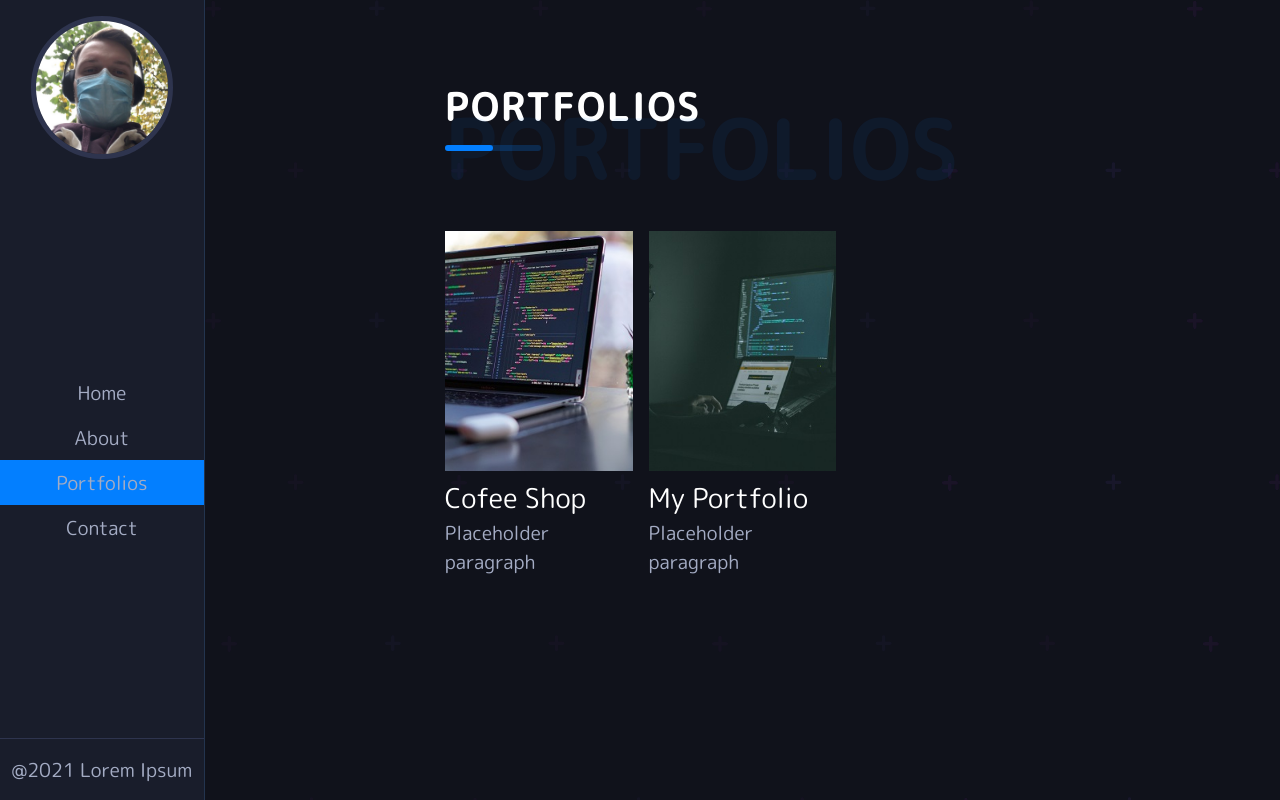
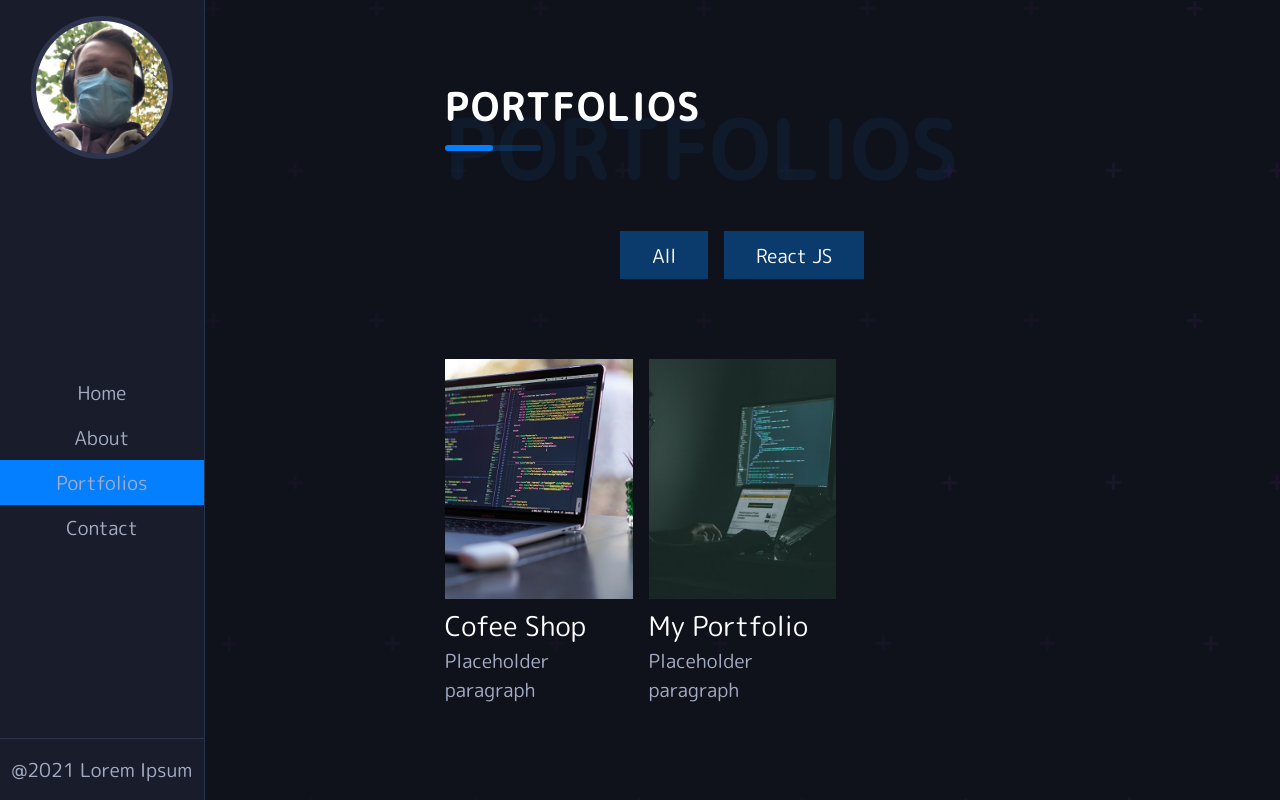
Before and after one commit to TrondEinar/my_portfolio, a React (Create React App) app: page /portfolios in a window 1280 px wide. Built offline with nearby package versions, Linux system fonts and the light colour scheme.

Commit message:
add filter for categories-component and styles

```diff
--- a/src/Components/Categories.js
+++ b/src/Components/Categories.js
@@ -1,9 +1,13 @@
 import React from 'react';
 
-function Categories() {
+function Categories({filter, categories}) {
     return (
-        <div>
-
+        <div className="buttons">
+            {
+                categories.map((cat, i) => {
+                    return <button className="btn-portfolio" type="button" onClick={() => filter(cat)} key={i}>{cat}</button>
+                })
+            }
         </div>
     )
 }
--- a/src/Components/MenuItems.js
+++ b/src/Components/MenuItems.js
@@ -10,7 +10,7 @@ function MenuItems({menuItem}) {
                             <img src={item.image} alt="" />
                             <ul className="hover-items">
                                 <li>
-                                    <a href={item.link1} target="_blank">{item.icon1}</a>
+                                    <a href={item.link1} target="_blank" rel="noreferrer">{item.icon1}</a>
                                     <a href={item.link2}>{item.icon2}</a>
                                 </li>
                             </ul>
--- a/src/Pages/ContactPage.js
+++ b/src/Pages/ContactPage.js
@@ -13,7 +13,7 @@ function ContactPage() {
         </div>
         <div className="ContactPage">
         <div className="map-sect">
-        <iframe src="https://www.google.com/maps/embed?pb=!1m18!1m12!1m3!1d1999.6911851998025!2d10.766672951661723!3d59.92067237042088!2m3!1f0!2f0!3f0!3m2!1i1024!2i768!4f13.1!3m3!1m2!1s0x46416e5ce0bf7f13%3A0xb3c6bc0d9082b269!2sTrondheimsveien%2027%2C%200560%20Oslo!5e0!3m2!1sno!2sno!4v1615379285703!5m2!1sno!2sno" width="600" height="450" style={{border:0}} frameBorder="0" allowFullScreen="" aria-hidden="false" tabIndex="0"></iframe>
+        <iframe title="My Location" src="https://www.google.com/maps/embed?pb=!1m18!1m12!1m3!1d1999.6911851998025!2d10.766672951661723!3d59.92067237042088!2m3!1f0!2f0!3f0!3m2!1i1024!2i768!4f13.1!3m3!1m2!1s0x46416e5ce0bf7f13%3A0xb3c6bc0d9082b269!2sTrondheimsveien%2027%2C%200560%20Oslo!5e0!3m2!1sno!2sno!4v1615379285703!5m2!1sno!2sno" width="600" height="450" style={{border:0}} frameBorder="0" allowFullScreen="" aria-hidden="false" tabIndex="0"></iframe>
         </div>
         <div className="contact-sect">
             <ContactItem icon={phone} text1={'47601378'} text2={'Lorem Ipsum'} title={'Phone'}/>
--- a/src/Pages/PortfoliosPage.js
+++ b/src/Pages/PortfoliosPage.js
@@ -4,9 +4,21 @@ import Categories from '../Components/Categories';
 import MenuItems from '../Components/MenuItems';
 import portfolios from '../Components/allportfolios';
 
+const allCategories = ['All', ...new Set(portfolios.map(item => item.category))];
 function PortfoliosPage() {
-    const [categories, setCategories] = useState(null);
+    const [categories, setCategories] = useState(allCategories);
     const [menuItems, setMenuItems] = useState(portfolios);
+
+    const filter = (category) => {
+        if(category === 'All') {
+            return setMenuItems(portfolios);
+        }
+
+        const filteredData = portfolios.filter((item) => {
+            return item.category === category;
+        })
+        setMenuItems(filteredData)
+    }
 
     return (
         <div className="PortfolioPage">
@@ -14,7 +26,7 @@ function PortfoliosPage() {
             <Title title={'Portfolios'} span={'Portfolios'} />
             </div>
             <div className="portfolios-data">
-                <Categories />
+                <Categories filter={filter} categories={categories} />
                 <MenuItems menuItem={menuItems} />
             </div>
         </div>
--- a/src/styles/_about.scss
+++ b/src/styles/_about.scss
@@ -79,3 +79,38 @@
         grid-template-columns: repeat(1, 1fr);
     }
 }
+
+.btn-portfolio {
+    padding: .6rem 2rem;
+    background-color: #0381ff5b;
+    border: none;
+    outline: none;
+    cursor: pointer;
+    font-size: inherit;
+    font-family: inherit;
+    color: white;
+    margin-bottom: 1rem;
+    transition: all .3s ease-in-out;
+
+    &:not(:last-child) {
+        margin-right: 1rem;
+    }
+
+    &:hover {
+        background-color: #037FFF;
+    }
+    &:active {
+        background-color: #037FFF;
+    }
+    &:focus {
+        background-color: #037FFF;
+    }
+}
+
+.buttons {
+    display: flex;
+    justify-content: center;
+    align-items: center;
+    margin: 4rem 10rem;
+    flex-wrap: wrap;
+}
```
Also changed, not shown: 1 other file (tests, documents, lock files or other folders).
